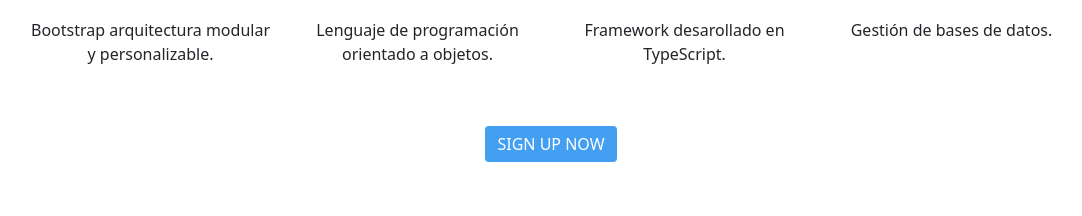
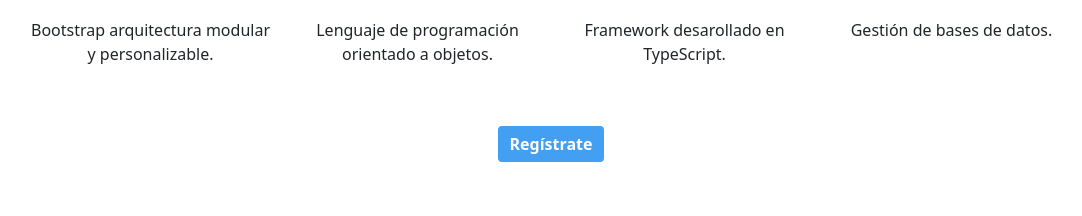
Before and after one commit to ElNotaCode/proyecto-final-angular, an Angular app: page /home in a window 1280 px wide. Shown: the part 827-1043 px from the top of the page, without its empty margins (89-1171 px from the left). Built offline with nearby package versions, Linux system fonts and the light colour scheme.

Commit message:
foto about, home btn

```diff
--- a/src/app/public/about/about.component.html
+++ b/src/app/public/about/about.component.html
@@ -61,14 +61,16 @@
                   <p><i class="bi bi-linkedin"></i> <a href="https://www.linkedin.com/in/eloi-martorell-martin/" target="_blank"> eloi-martorell-martin</a></p>
                 </div>
           </div>
-          <div class="col mb-5 mb-5 mb-sm-0">
+
+          <!--<div class="col mb-5 mb-5 mb-sm-0">
               <div class="text-center">
                   <img class="img-fluid rounded-circle mb-4 px-4" width="150px" height="150px" src="../../../assets/about/borja.gif" alt="..." />
                   <a class="txt-decoration" href="https://www.linkedin.com/in/borja-montseny/" target="_blank"> <h5 class="fw-bolder">Borja Montseny</h5></a>
                   <div class="fst-italic text-muted">Founder &amp; CEO</div>
                  <p><i class="bi bi-linkedin"></i><a href="https://www.linkedin.com/in/borja-montseny/"  target="_blank"> borja-montseny</a></p>
               </div>
-          </div>
+          </div>-->
+
       </div>
   </div>
 
--- a/src/app/public/home/home.component.html
+++ b/src/app/public/home/home.component.html
@@ -67,7 +67,7 @@
       </div>
     </div>
     <div class="text-center">
-      <a class="btn btn-primary bg-btn-blue" href="#signup">SIGN UP NOW</a>
+      <a class="btn btn-primary bg-btn-blue" style="font-weight: bold;"  data-bs-toggle="modal" data-bs-target="#exampleModal">Regístrate</a>
     </div>
 
   </div>
```
